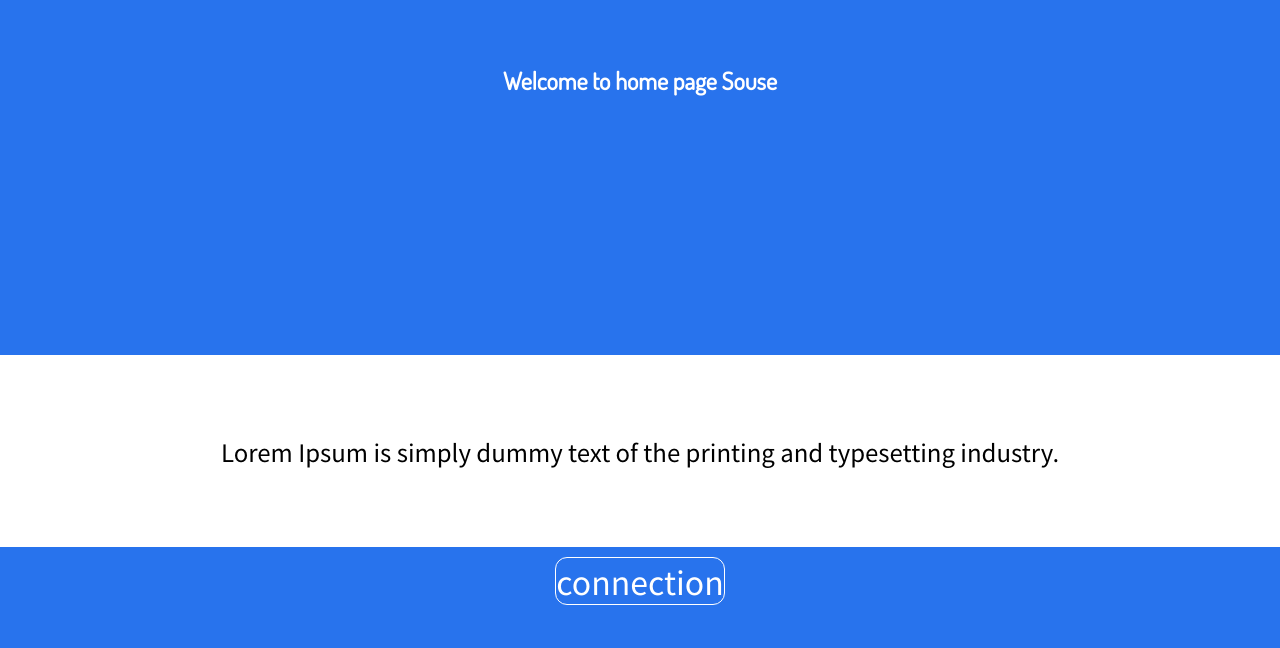
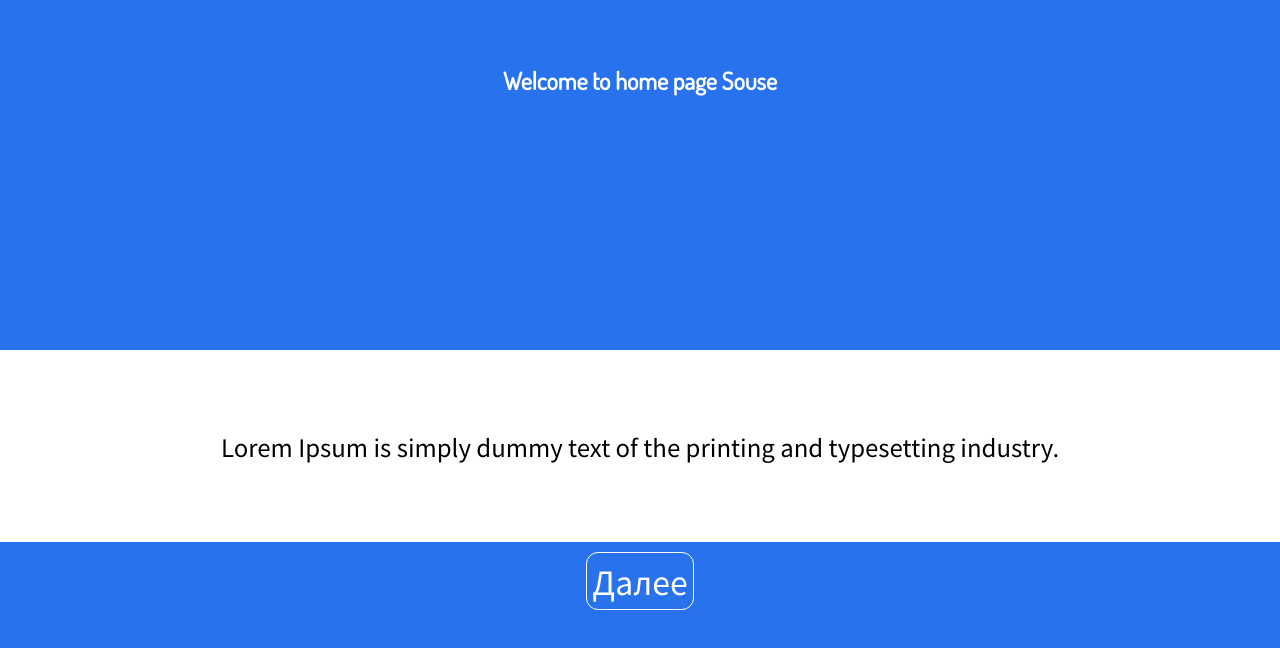
Before and after one commit to wwxxvision/ngproject, an Angular app: page / in a window 1280 px wide. Shown: the top 648 px of the page. Built offline with nearby package versions, Linux system fonts and the light colour scheme.

Commit message:
The finaly version

```diff
--- a/src/app/home/home.component.css
+++ b/src/app/home/home.component.css
@@ -26,6 +26,7 @@
     font-size: 4vh;
     margin-top: 10px;
     border: 1px solid white;
+    padding:  5px;
     border-radius: 12px;
     transition-duration: 1.4s;
 }
--- a/src/app/home/home.component.html
+++ b/src/app/home/home.component.html
@@ -7,5 +7,5 @@
                 Lorem Ipsum is simply dummy text of the printing and typesetting industry.
          </p>
      </div>
-     <a class="connection-start" routerLink="/slider-page">connection</a>
+     <a class="connection-start" routerLink="/slider-page">Далее</a>
 </section>
--- a/src/app/slider-page/slider-page.component.css
+++ b/src/app/slider-page/slider-page.component.css
@@ -14,12 +14,11 @@
     text-decoration: none;
     font-size: 3vh;
     padding-left: 5px;
-    transition-duration: 2s;
     color: black;
 }
 .header-slider__back:hover {
     opacity: 0.4;
-    transition-duration: 2s;
+    transition-duration: 0.5s;
 }
 .slider-content {
     display: flex;
--- a/src/app/slider-page/slider-page.component.html
+++ b/src/app/slider-page/slider-page.component.html
@@ -1,5 +1,5 @@
 <header class="header-slider">
-  <a class="header-slider__back" routerLink="/">Back</a>
+  <a class="header-slider__back" routerLink="/">Назад</a>
   <h1 class="header-slider__title">Slider</h1>
 </header>
 <main class="slider-content">
```
